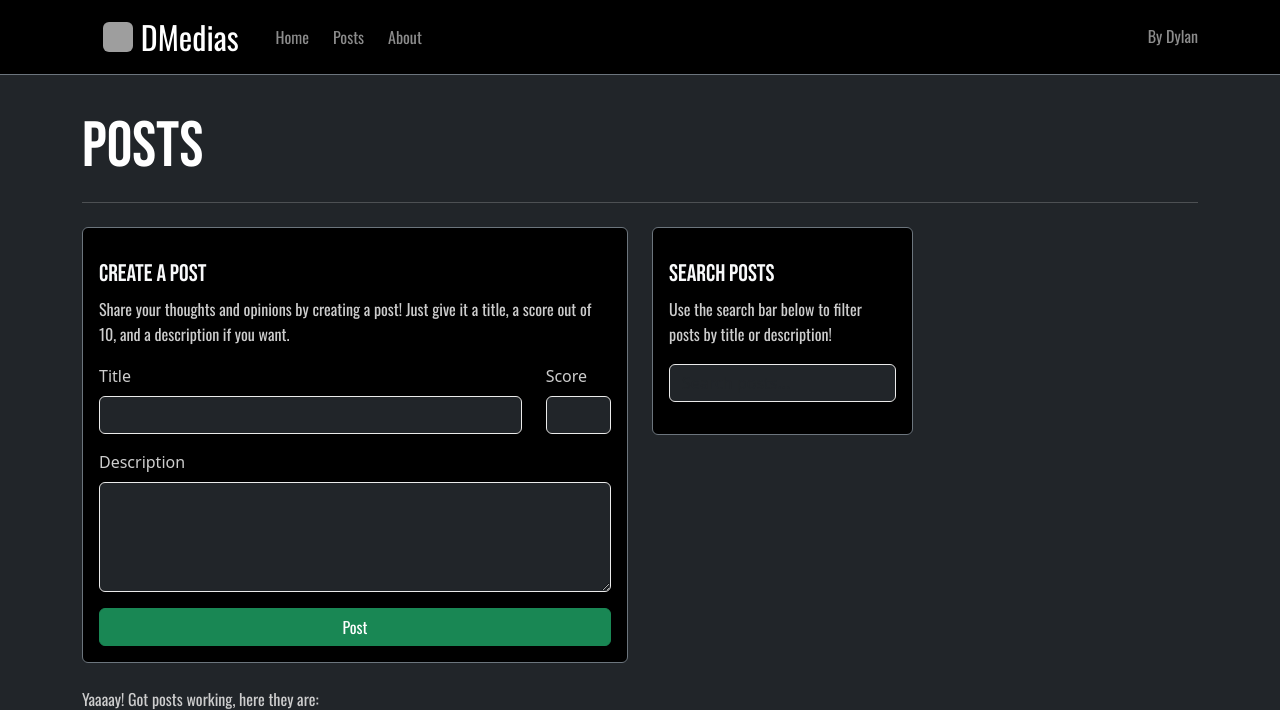
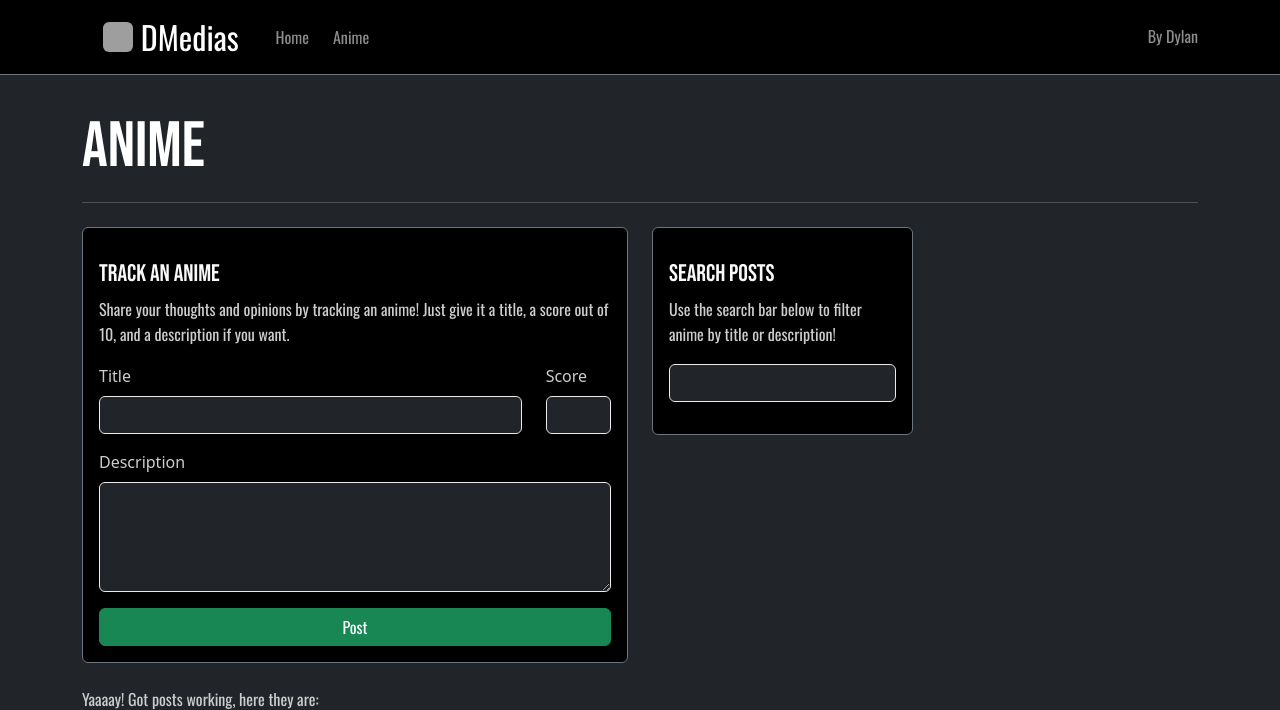
Before and after one commit to BobTheFrob/flask-project, a Flask app: page /posts in a window 1280 px wide. Shown: the top 710 px of the page. Run offline with Flask 3, Linux system fonts and the light colour scheme; data that the repository does not hold is empty; grey boxes are pictures that could not be loaded.

Commit message:
Starting to theme site

```diff
--- a/dweb/templates/base.html
+++ b/dweb/templates/base.html
@@ -35,10 +35,7 @@
                         <a class="nav-link" href="{{ url_for('main.index') }}">Home</a>
                     </li>
                     <li class="nav-item me-2">
-                        <a class="nav-link" href="{{ url_for('main.posts_page') }}">Posts</a>
-                    </li>
-                    <li class="nav-item me-2">
-                        <a class="nav-link" href="#">About</a>
+                        <a class="nav-link" href="{{ url_for('main.posts_page') }}">Anime</a>
                     </li>
                 </ul>
 
@@ -57,6 +54,6 @@
     </main>
 
     <script src="https://cdn.jsdelivr.net/npm/bootstrap@5.3.3/dist/js/bootstrap.bundle.min.js"></script>
-    <script type="module" src="{{ url_for('static', filename='script.js') }}"></script>
+    {% block script %}{% endblock %}
 </body>
 </html>
--- a/dweb/templates/posts.html
+++ b/dweb/templates/posts.html
@@ -2,7 +2,7 @@
 {% block title %}Posts{% endblock %}
 
 {% block header %}
-    <h1 class="display-3">Posts</h1>
+    <h1 class="display-3">Anime</h1>
 {% endblock %}
 
 
@@ -18,8 +18,8 @@
         <div class="col-lg-6">
             <div class="card bg-black text-light border-secondary mb-4">
                 <div class="card-body mt-3">
-                    <h2 class="h4 card-title">Create a post</h2>
-                    <p class="card-text">Share your thoughts and opinions by creating a post! Just give it a title, a score out of 10, and a description if you want.</p>
+                    <h2 class="h4 card-title">Track an anime</h2>
+                    <p class="card-text">Share your thoughts and opinions by tracking an anime! Just give it a title, a score out of 10, and a description if you want.</p>
                     <form method="post" id="post-form">
                         <div class="row">
                             <div class="mb-3 col-lg-10">
@@ -45,7 +45,7 @@
             <div class="card bg-black text-light border-secondary mb-4">
                 <div class="card-body mt-3">
                     <h2 class="h4 card-title">Search posts</h2>
-                    <p class="card-text">Use the search bar below to filter posts by title or description!</p>
+                    <p class="card-text">Use the search bar below to filter anime by title or description!</p>
                     <input class="form-control mb-3" id="search-input" placeholder="Search posts...">
                 </div>
             </div>
@@ -93,6 +93,10 @@
                 </div>
             </div>
         {% endfor %}
+    <p class="dmessage"></p>
     </div>
-    <p class="dmessage"></p>
 {% endblock %}
+
+{% block script %}
+    <script type="module" src="{{ url_for('static', filename='posts.js') }}"></script>
+{% endblock %}
```
Also changed, not shown: dweb/static/posts.js (renamed from dweb/static/script.js).
